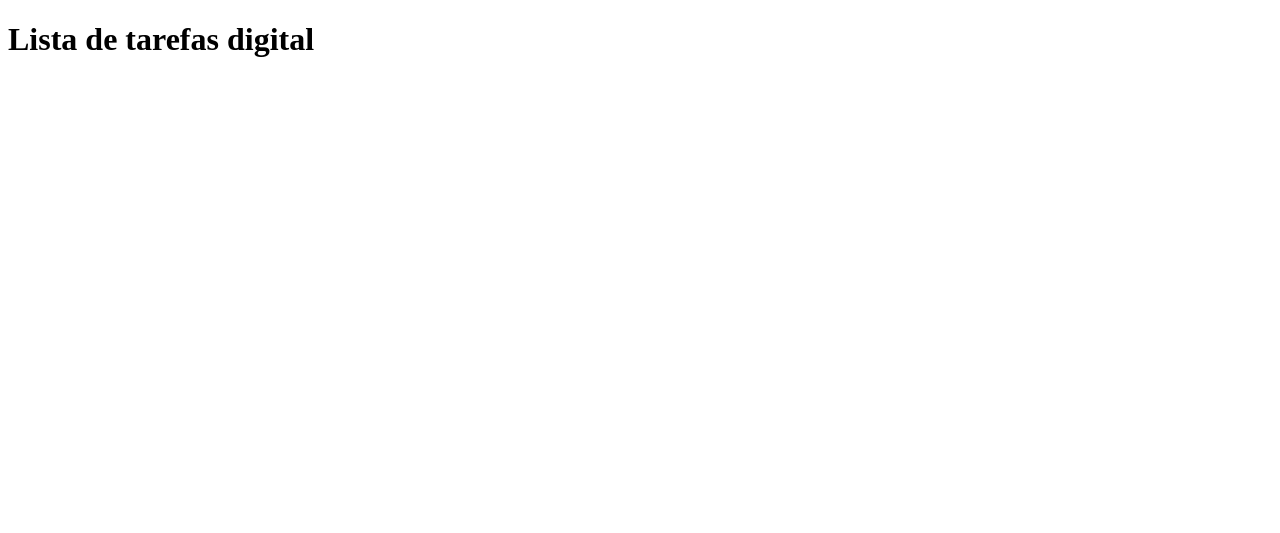
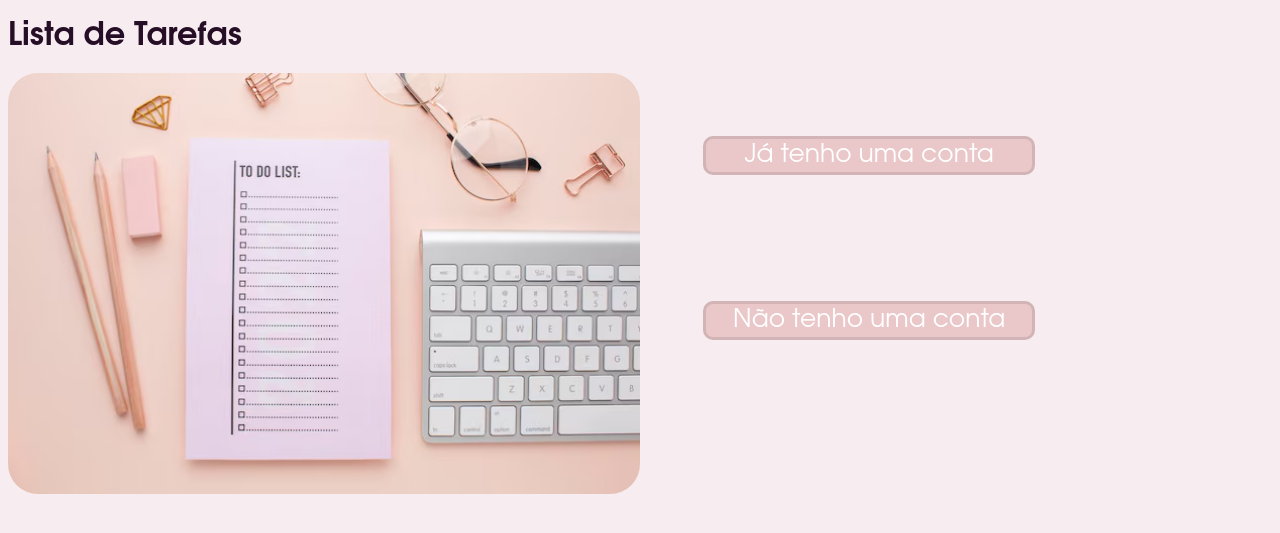
Before and after one commit to DayaneAC1/lista-de-tarefas, a Flask app: page / in a window 1280 px wide. Shown: the top 533 px of the page. Run offline with Flask 3, Linux system fonts and the light colour scheme.

Commit message:
Aula 27/03/25

```diff
--- a/app.py
+++ b/app.py
@@ -6,5 +6,13 @@ app = Flask(__name__) # Criando um objeto do Flask chamado app
 def hello():
     return render_template('index.html')
 
+@app.route('/login')
+def login():
+    return render_template('login.html')
+
+@app.route('/cadastro')
+def cadastro():
+    return render_template('cadastro.html')
+
 if __name__ == '__main__':
     app.run(debug=True)
--- /dev/null
+++ b/static/styles.css
@@ -0,0 +1,34 @@
+body {
+    background-color: #f7edf0; /*mudar cor de fundo*/
+    font-family:'Avantgarde', 'TeX Gyre Adventor', 'URW Gothic L', sans-serif; /*mudar fonte*/
+    color: #260f26; /*muda a cor do texto*/
+}
+img {
+    width: 100%; /*Mudar a largura da imagem*/
+    border-radius: 30px; /*Adiciona borda arredondada*/
+    max-width: 100%; /*a largura máxima da imagem é 100% da página*/
+}
+div.lado-esquerdo {
+    width: 50%; /*Define a largura do lado esquerdo como 50%*/
+}
+div.lado-direito {
+    width: 50%; /*Define a largura do lado direito como 50%*/
+    display: flex;
+    flex-direction: column;
+}
+div.conteudo {
+    display: flex; /*Define que o 'conteúdo' será flexível*/
+}
+div.lado-direito a {
+    text-decoration: none; /*retira o sublinhado padrão dos links*/
+    font-size: 25px;
+    border: solid #d2b4b6;
+    border-radius: 10px; /*Arredonda a borda da imagem*/
+    background-color: #eac8ca; /*cor do fundo do botão*/
+    width: 50%;
+    margin: 10%; /*Adiciona uma margem na parte de fora do botão*/
+    padding: 5px; /*Adiciona um espaçamento interno no botão*/
+    color:#ffffff; /*cor do texto do botão*/
+    text-align: center; /*Centraliza o texto no centro*/
+
+}
--- a/templates/index.html
+++ b/templates/index.html
@@ -4,8 +4,18 @@
     <meta charset="UTF-8">
     <meta name="viewport" content="width=device-width, initial-scale=1.0">
     <title>Lista de Tarefas</title>
+    <link rel="stylesheet" href="/static/styles.css">
 </head>
 <body>
-    <h1>Lista de tarefas digital</h1>
+    <h1>Lista de Tarefas</h1>
+    <div class="conteudo">
+      <div class="lado-esquerdo">
+        <img src="/static/Imagem.avif" alt="Foto de uma Lista de tarefas">
+      </div>
+      <div class="lado-direito">
+        <a class="botao" href="/login">Já tenho uma conta</a>
+        <a class="botao" href="/cadastro">Não tenho uma conta</a>
+      </div>
+    </div >
 </body>
 </html>
```
Also changed, not shown: templates/cadastro.html (added, +13 -0 lines), templates/login.html (added, +12 -0 lines), static/Imagem.avif (added).
